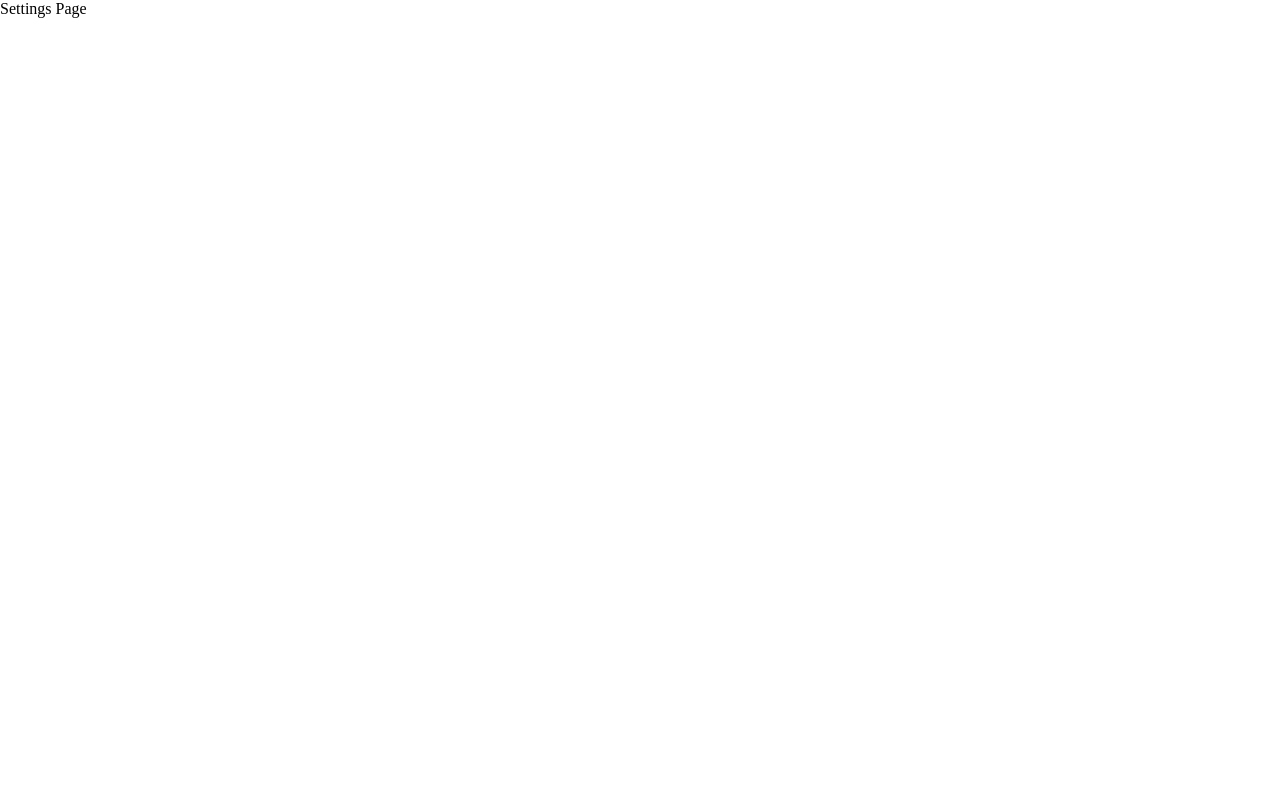
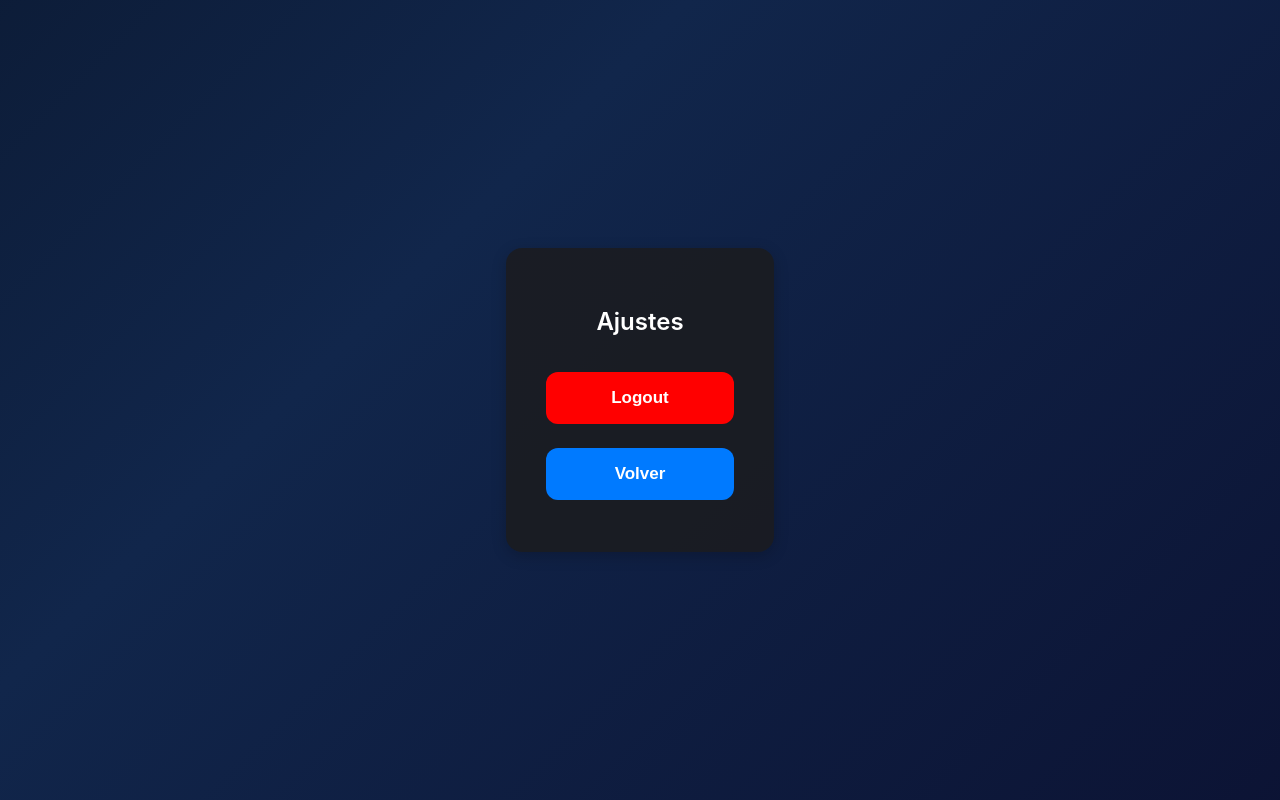
Before and after one commit to RodrigoReyes01/shopping-web, a React (Create React App) app: page /settings in a window 1280 px wide. Built offline with nearby package versions, Linux system fonts and the light colour scheme.

Commit message:
Settings Implementation
agregado el view de ajustes con log out

```diff
--- a/src/App.js
+++ b/src/App.js
@@ -17,7 +17,7 @@ function App() {
         <Route path="/plaza" element={<div>Plaza Page</div>} />
         <Route path="/register" element={<Register />} />
         <Route path="/result" element={<div>Result Page</div>} />
-        <Route path="/settings" element={<div>Settings Page</div>} />
+        <Route path="/settings" element={<Settings />} />
       </Routes>
     </Router>
   );
--- a/src/views/main/main.css
+++ b/src/views/main/main.css
@@ -101,5 +101,5 @@ body.main-page {
 }
 
 .search-bar::placeholder {
-    color: #7C7C7C;
+    color: #95a1a9;
 }
--- a/src/views/settings/settings.css
+++ b/src/views/settings/settings.css
@@ -0,0 +1,86 @@
+html, body {
+    height: 100%;
+    margin: 0;
+    padding: 0;
+}
+
+body.settings-page {
+    display: flex;
+    justify-content: center;
+    align-items: center;
+    background: linear-gradient(-45deg, #07011e, #11264b, #000000, #0f4a7a);
+    background-size: 400% 400%;
+    animation: gradient 15s ease infinite;
+    font-family: -apple-system, BlinkMacSystemFont, "Segoe UI", Roboto, "Helvetica Neue", Arial, sans-serif;
+    box-shadow: none;
+    overflow: hidden;
+    width: 100%;
+    color: white;
+}
+
+@keyframes gradient {
+    0% {
+        background-position: 0% 50%;
+    }
+    50% {
+        background-position: 100% 50%;
+    }
+    100% {
+        background-position: 0% 50%;
+    }
+}
+
+.settings-container {
+    background: rgba(28, 28, 30, 0.85);
+    padding: 2.5rem;
+    border-radius: 16px;
+    box-shadow: 0px 4px 15px rgba(0, 0, 0, 0.2);
+    max-width: 400px;
+    width: 100%;
+    box-sizing: border-box;
+    text-align: center;
+}
+
+.settings-container h2 {
+    margin-bottom: 1.5rem;
+    font-size: 1.5rem;
+    font-weight: 600;
+    color: #FFFFFF;
+}
+
+.logout-button {
+    background-color: #ff0000;
+    color: white;
+    padding: 16px 20px;
+    margin: 12px 0;
+    border: none;
+    border-radius: 12px;
+    cursor: pointer;
+    width: 100%;
+    font-size: 17px;
+    font-weight: 600;
+    transition: background-color 0.2s ease-in-out;
+}
+
+.back-button {
+    background-color: #007AFF;
+    color: white;
+    padding: 16px 20px;
+    margin: 12px 0;
+    border: none;
+    border-radius: 12px;
+    cursor: pointer;
+    width: 100%;
+    font-size: 17px;
+    font-weight: 600;
+    transition: background-color 0.2s ease-in-out;
+
+}
+
+.back-button:hover {
+    background-color: #005BB5;
+}
+
+.logout-button:hover{
+    background-color: #9b0000;
+}
--- a/src/views/settings/settings.js
+++ b/src/views/settings/settings.js
@@ -0,0 +1,40 @@
+import React, { useEffect } from 'react';
+import { useNavigate } from 'react-router-dom';
+import './settings.css';
+
+const Settings = () => {
+    const navigate = useNavigate();
+
+    useEffect(() => {
+        // Añadir la clase settings-page al body
+        document.body.classList.add('settings-page');
+
+        // Limpiar la clase al desmontar el componente
+        return () => {
+            document.body.classList.remove('settings-page');
+        };
+    }, []);
+
+    const handleLogout = () => {
+        // Aquí puedes limpiar cualquier estado de sesión si es necesario
+        navigate('/login'); // Redirige a la página de login
+    };
+
+    const handleBackToMain = () => {
+        navigate('/main'); // Redirige a la página principal (Main)
+    };
+
+    return (
+        <div className="settings-container">
+            <h2>Ajustes</h2>
+            <button className="logout-button" onClick={handleLogout}>
+                Logout
+            </button>
+            <button className="back-button" onClick={handleBackToMain}>
+                Volver
+            </button>
+        </div>
+    );
+};
+
+export default Settings;
```
